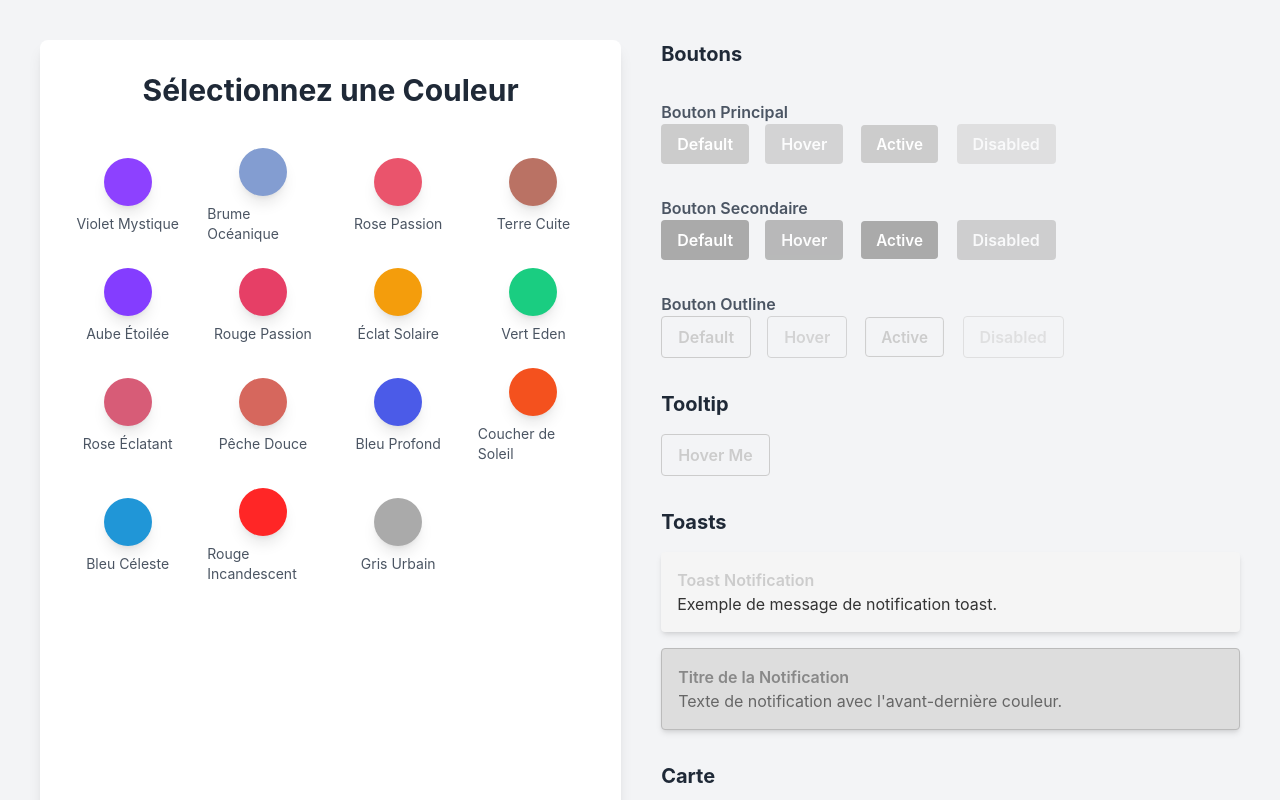
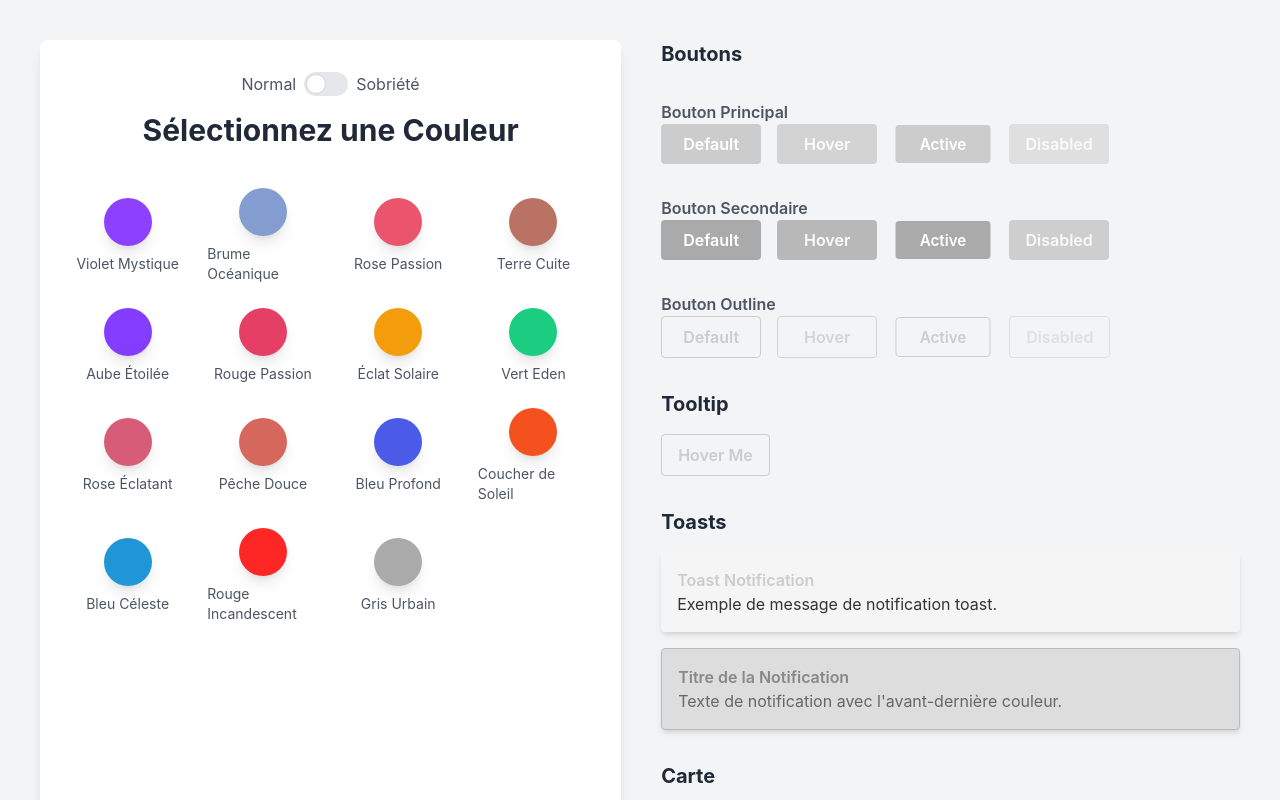
Before and after one commit to HmbiziN/ux_project, a React (Create React App) app: page / in a window 1280 px wide. Shown: the top 800 px of the page. Built offline with nearby package versions, Linux system fonts and the light colour scheme.

Commit message:
sobre mode

```diff
--- a/src/App.js
+++ b/src/App.js
@@ -7,28 +7,49 @@ import ExampleComponents from './components/ExampleComponents';
 function App() {
   const [selectedPalette, setSelectedPalette] = useState([]);
   const [paletteName, setPaletteName] = useState('');
+  const [isSobrietyMode, setIsSobrietyMode] = useState(false);
 
   const handleColorSelect = (colors, name) => {
     setSelectedPalette(colors);
     setPaletteName(name);
   };
 
+  const toggleSobrietyMode = () => {
+    setIsSobrietyMode(!isSobrietyMode);
+  };
+
+  const filteredPalette = selectedPalette.filter((_, index) =>
+    isSobrietyMode ? [0, 3, 6, 9].includes(index) : true
+  );
+
   return (
     <div className="bg-gray-100 min-h-screen flex items-center justify-center p-10">
       <div className="flex flex-col md:flex-row w-full max-w-7xl space-y-10 md:space-y-0 md:space-x-10">
-        {/* Colonne Gauche (en haut sur mobile) */}
         <div className="bg-white p-8 rounded-lg shadow-lg w-full md:w-1/2">
+          <div className="flex justify-center items-center mb-4">
+            <span className="mr-2 text-gray-600">Normal</span>
+            <label className="relative inline-flex items-center cursor-pointer">
+              <input
+                type="checkbox"
+                className="sr-only peer"
+                checked={isSobrietyMode}
+                onChange={toggleSobrietyMode}
+              />
+              <div className="w-11 h-6 bg-gray-200 peer-focus:outline-none rounded-full peer-checked:bg-blue-600 peer-checked:after:translate-x-full peer-checked:after:border-white after:content-[''] after:absolute after:top-0.5 after:left-[2px] after:bg-white after:border-gray-300 after:border after:rounded-full after:h-5 after:w-5 after:transition-all"></div>
+              <span className="ml-2 text-gray-600">Sobriété</span>
+            </label>
+          </div>
           <h1 className="text-3xl font-bold text-center mb-10 text-gray-800">Sélectionnez une Couleur</h1>
           <ColorSelector palettes={palettes} onSelect={handleColorSelect} />
           {paletteName && (
             <h2 className="text-2xl font-semibold mt-10 text-center text-gray-700">{paletteName}</h2>
           )}
-          <ColorSwatches colors={selectedPalette} />
+          <ColorSwatches colors={filteredPalette} />
         </div>
 
-        {/* Colonne Droite (en bas sur mobile) */}
         <div className="w-full md:w-1/2">
-          <ExampleComponents colors={selectedPalette} />
+        <ExampleComponents colors={filteredPalette} isSobrietyMode={isSobrietyMode} />
+
         </div>
       </div>
     </div>
--- a/src/components/ExampleComponents.js
+++ b/src/components/ExampleComponents.js
@@ -1,44 +1,108 @@
 import React from 'react';
 
-function ExampleComponents({ colors }) {
-  const primaryColor = colors[5]?.hex || '#ccc';
-  const secondaryColor = colors[7]?.hex || '#aaa';
-  const backgroundColor = colors[0]?.hex || '#f5f5f5';
-  const lastColor = colors[9]?.hex || '#333';
+function ExampleComponents({ colors, isSobrietyMode }) {
+  // Définition des couleurs en fonction du mode sobriété
+  const primaryColor = colors[0]?.hex || '#000'; // Utilisé pour certains éléments principaux
+  const bgColor = colors[3]?.hex || '#f5f5f5'; // Utilisé pour le fond du bouton et du tooltip
+  const textColor = colors[6]?.hex || '#333'; // Utilisé pour le texte
+  const borderColor = colors[9]?.hex || textColor; // Utilisé pour les bordures et les textes
 
   return (
     <div className="space-y-8">
+      {/* Affichage en mode sobriété */}
+      {isSobrietyMode ? (
+        <>
           <h3 className="text-xl font-bold mb-4 text-gray-800">Boutons</h3>
-
-      {/* Boutons Principal */}
           <div>
             <p className="font-semibold text-gray-600">Bouton Principal</p>
-        <div className="space-y-4 md:flex md:space-x-4 md:space-y-0">
-          {/* Default */}
+            <div className="flex space-x-4">
               <button
-            className="py-2 px-4 rounded font-semibold text-white w-full md:w-auto"
-            style={{ backgroundColor: primaryColor }}
+                className="py-2 px-4 rounded font-semibold text-white"
+                style={{ backgroundColor: bgColor, minWidth: "100px" }}
               >
                 Default
               </button>
-          {/* Hover */}
+            </div>
+          </div>
+
+          <div>
+            <h3 className="text-xl font-bold mb-4 text-gray-800">Tooltip</h3>
+            <div className="relative group inline-block">
               <button
-            className="py-2 px-4 rounded font-semibold text-white opacity-80 w-full md:w-auto"
+                className="py-2 px-4 rounded font-semibold border"
+                style={{ color: textColor, borderColor: borderColor }}
+              >
+                Hover Me
+              </button>
+              <div
+                className="opacity-0 group-hover:opacity-100 transition-opacity absolute bottom-full mb-2 left-1/2 transform -translate-x-1/2 text-white text-xs rounded py-1 px-2 whitespace-no-wrap"
+                style={{ backgroundColor: bgColor }}
+              >
+                Tooltip Exemple
+              </div>
+            </div>
+          </div>
+
+          <div>
+            <h3 className="text-xl font-bold mb-4 text-gray-800">Toasts</h3>
+            <div
+              className="p-4 rounded shadow-md border"
+              style={{
+                backgroundColor: primaryColor,
+                borderColor: borderColor,
+                color: textColor,
+              }}
+            >
+              <p className="font-semibold" style={{ color: bgColor }}>Titre de la Notification</p>
+              <p>
+                Texte de notification utilisant les couleurs sélectionnées.
+              </p>
+            </div>
+          </div>
+
+          <div>
+            <h3 className="text-xl font-bold mb-4 text-gray-800">Carte</h3>
+            <div
+              className="p-6 rounded-lg shadow-lg"
               style={{ backgroundColor: primaryColor }}
+            >
+              <h4 className="text-lg font-bold mb-2" style={{ color: bgColor }}>
+                Titre de la Carte
+              </h4>
+              <p style={{ color: borderColor }}>
+                Ceci est un exemple de contenu d'une carte, utilisant les couleurs sélectionnées.
+              </p>
+            </div>
+          </div>
+        </>
+      ) : (
+        // Mode Normal : Tous les composants sont affichés
+        <>
+          <h3 className="text-xl font-bold mb-4 text-gray-800">Boutons</h3>
+          <div>
+            <p className="font-semibold text-gray-600">Bouton Principal</p>
+            <div className="flex flex-col sm:flex-row space-y-4 sm:space-y-0 sm:space-x-4">
+              <button
+                className="py-2 px-4 rounded font-semibold text-white"
+                style={{ backgroundColor: colors[5]?.hex || '#ccc', minWidth: "100px" }}
+              >
+                Default
+              </button>
+              <button
+                className="py-2 px-4 rounded font-semibold text-white opacity-80"
+                style={{ backgroundColor: colors[5]?.hex || '#ccc', minWidth: "100px" }}
               >
                 Hover
               </button>
-          {/* Active */}
               <button
-            className="py-2 px-4 rounded font-semibold text-white transform scale-95 w-full md:w-auto"
-            style={{ backgroundColor: primaryColor }}
+                className="py-2 px-4 rounded font-semibold text-white transform scale-95"
+                style={{ backgroundColor: colors[5]?.hex || '#ccc', minWidth: "100px" }}
               >
                 Active
               </button>
-          {/* Disabled */}
               <button
-            className="py-2 px-4 rounded font-semibold text-white opacity-50 cursor-not-allowed w-full md:w-auto"
-            style={{ backgroundColor: primaryColor }}
+                className="py-2 px-4 rounded font-semibold text-white opacity-50 cursor-not-allowed"
+                style={{ backgroundColor: colors[5]?.hex || '#ccc', minWidth: "100px" }}
                 disabled
               >
                 Disabled
@@ -46,35 +110,30 @@ function ExampleComponents({ colors }) {
             </div>
           </div>
 
-      {/* Boutons Secondaire */}
           <div>
             <p className="font-semibold text-gray-600">Bouton Secondaire</p>
-        <div className="space-y-4 md:flex md:space-x-4 md:space-y-0">
-          {/* Default */}
+            <div className="flex flex-col sm:flex-row space-y-4 sm:space-y-0 sm:space-x-4">
               <button
-            className="py-2 px-4 rounded font-semibold text-white w-full md:w-auto"
-            style={{ backgroundColor: secondaryColor }}
+                className="py-2 px-4 rounded font-semibold text-white"
+                style={{ backgroundColor: colors[7]?.hex || '#aaa', minWidth: "100px" }}
               >
                 Default
               </button>
-          {/* Hover */}
               <button
-            className="py-2 px-4 rounded font-semibold text-white opacity-80 w-full md:w-auto"
-            style={{ backgroundColor: secondaryColor }}
+                className="py-2 px-4 rounded font-semibold text-white opacity-80"
+                style={{ backgroundColor: colors[7]?.hex || '#aaa', minWidth: "100px" }}
               >
                 Hover
               </button>
-          {/* Active */}
               <button
-            className="py-2 px-4 rounded font-semibold text-white transform scale-95 w-full md:w-auto"
-            style={{ backgroundColor: secondaryColor }}
+                className="py-2 px-4 rounded font-semibold text-white transform scale-95"
+                style={{ backgroundColor: colors[7]?.hex || '#aaa', minWidth: "100px" }}
               >
                 Active
               </button>
-          {/* Disabled */}
               <button
-            className="py-2 px-4 rounded font-semibold text-white opacity-50 cursor-not-allowed w-full md:w-auto"
-            style={{ backgroundColor: secondaryColor }}
+                className="py-2 px-4 rounded font-semibold text-white opacity-50 cursor-not-allowed"
+                style={{ backgroundColor: colors[7]?.hex || '#aaa', minWidth: "100px" }}
                 disabled
               >
                 Disabled
@@ -82,35 +141,30 @@ function ExampleComponents({ colors }) {
             </div>
           </div>
 
-      {/* Boutons Outline */}
           <div>
             <p className="font-semibold text-gray-600">Bouton Outline</p>
-        <div className="space-y-4 md:flex md:space-x-4 md:space-y-0">
-          {/* Default */}
+            <div className="flex flex-col sm:flex-row space-y-4 sm:space-y-0 sm:space-x-4">
               <button
-            className="py-2 px-4 rounded font-semibold border w-full md:w-auto"
-            style={{ color: primaryColor, borderColor: primaryColor }}
+                className="py-2 px-4 rounded font-semibold border"
+                style={{ color: colors[5]?.hex || '#ccc', borderColor: colors[5]?.hex || '#ccc', minWidth: "100px" }}
               >
                 Default
               </button>
-          {/* Hover */}
               <button
-            className="py-2 px-4 rounded font-semibold border bg-primary-light w-full md:w-auto"
-            style={{ color: primaryColor, borderColor: primaryColor, opacity: 0.8 }}
+                className="py-2 px-4 rounded font-semibold border bg-primary-light"
+                style={{ color: colors[5]?.hex || '#ccc', borderColor: colors[5]?.hex || '#ccc', minWidth: "100px", opacity: 0.8 }}
               >
                 Hover
               </button>
-          {/* Active */}
               <button
-            className="py-2 px-4 rounded font-semibold border bg-primary-dark w-full md:w-auto"
-            style={{ color: primaryColor, borderColor: primaryColor, transform: "scale(0.95)" }}
+                className="py-2 px-4 rounded font-semibold border bg-primary-dark"
+                style={{ color: colors[5]?.hex || '#ccc', borderColor: colors[5]?.hex || '#ccc', minWidth: "100px", transform: "scale(0.95)" }}
               >
                 Active
               </button>
-          {/* Disabled */}
               <button
-            className="py-2 px-4 rounded font-semibold border opacity-50 cursor-not-allowed w-full md:w-auto"
-            style={{ color: primaryColor, borderColor: primaryColor, backgroundColor: 'transparent' }}
+                className="py-2 px-4 rounded font-semibold border opacity-50 cursor-not-allowed"
+                style={{ color: colors[5]?.hex || '#ccc', borderColor: colors[5]?.hex || '#ccc', minWidth: "100px", backgroundColor: 'transparent' }}
                 disabled
               >
                 Disabled
@@ -118,67 +172,61 @@ function ExampleComponents({ colors }) {
             </div>
           </div>
 
-      {/* Tooltip */}
           <div>
             <h3 className="text-xl font-bold mb-4 text-gray-800">Tooltip</h3>
             <div className="relative group inline-block">
               <button
                 className="py-2 px-4 rounded font-semibold border"
-            style={{ color: primaryColor, borderColor: primaryColor }}
+                style={{ color: colors[5]?.hex || '#ccc', borderColor: colors[5]?.hex || '#ccc' }}
               >
                 Hover Me
               </button>
               <div
                 className="opacity-0 group-hover:opacity-100 transition-opacity absolute bottom-full mb-2 left-1/2 transform -translate-x-1/2 bg-gray-800 text-white text-xs rounded py-1 px-2 whitespace-no-wrap"
-            style={{ backgroundColor: secondaryColor }}
+                style={{ backgroundColor: colors[7]?.hex || '#aaa' }}
               >
                 Tooltip Exemple
               </div>
             </div>
           </div>
 
-      {/* Toasts */}
           <div>
             <h3 className="text-xl font-bold mb-4 text-gray-800">Toasts</h3>
 
-        {/* Premier Toast */}
             <div
               className="p-4 rounded shadow-md"
-          style={{ backgroundColor: backgroundColor, color: primaryColor }}
+              style={{ backgroundColor: colors[0]?.hex || '#f5f5f5', color: colors[5]?.hex || '#ccc' }}
             >
               <p className="font-semibold">Toast Notification</p>
-          <p style={{ color: lastColor }}>
+              <p style={{ color: colors[9]?.hex || '#333' }}>
                 Exemple de message de notification toast.
               </p>
             </div>
 
-        {/* Espacement entre les toasts */}
             <div className="h-4"></div>
 
-        {/* Deuxième Toast */}
             <div
               className="p-4 rounded shadow-md border"
               style={{
-            backgroundColor: colors[1]?.hex || '#ddd',   // 2ème couleur pour le fond
-            borderColor: colors[4]?.hex || '#bbb',       // 5ème couleur pour la bordure
-            color: colors[5]?.hex || '#888',             // 6ème couleur pour le titre
+                backgroundColor: colors[1]?.hex || '#ddd',
+                borderColor: colors[4]?.hex || '#bbb',
+                color: colors[5]?.hex || '#888',
               }}
             >
               <p className="font-semibold">Titre de la Notification</p>
-          <p style={{ color: colors[8]?.hex || '#666' }}>  {/* 9ème couleur pour le texte */}
+              <p style={{ color: colors[8]?.hex || '#666' }}>
                 Texte de notification avec l'avant-dernière couleur.
               </p>
             </div>
           </div>
 
-      {/* Carte */}
           <div>
             <h3 className="text-xl font-bold mb-4 text-gray-800">Carte</h3>
             <div
               className="p-6 rounded-lg shadow-lg"
-          style={{ backgroundColor: backgroundColor }}
+              style={{ backgroundColor: colors[0]?.hex || '#f5f5f5' }}
             >
-          <h4 className="text-lg font-bold mb-2" style={{ color: primaryColor }}>
+              <h4 className="text-lg font-bold mb-2" style={{ color: colors[5]?.hex || '#ccc' }}>
                 Titre de la Carte
               </h4>
               <p className="text-gray-700">
@@ -186,23 +234,8 @@ function ExampleComponents({ colors }) {
               </p>
             </div>
           </div>
-
-      {/* Styles pour les états : default, hover, active */}
-      <style jsx>{`
-        button {
-          transition: all 0.3s ease;
-        }
-        button:hover {
-          opacity: 0.8;
-        }
-        button:active {
-          transform: scale(0.98);
-        }
-        button:disabled {
-          cursor: not-allowed;
-          opacity: 0.5;
-        }
-      `}</style>
+        </>
+      )}
     </div>
   );
 }
```
Also changed, not shown: 1 other file (tests, documents, lock files or other folders). Lines whose indentation alone changed are shown as unchanged.
